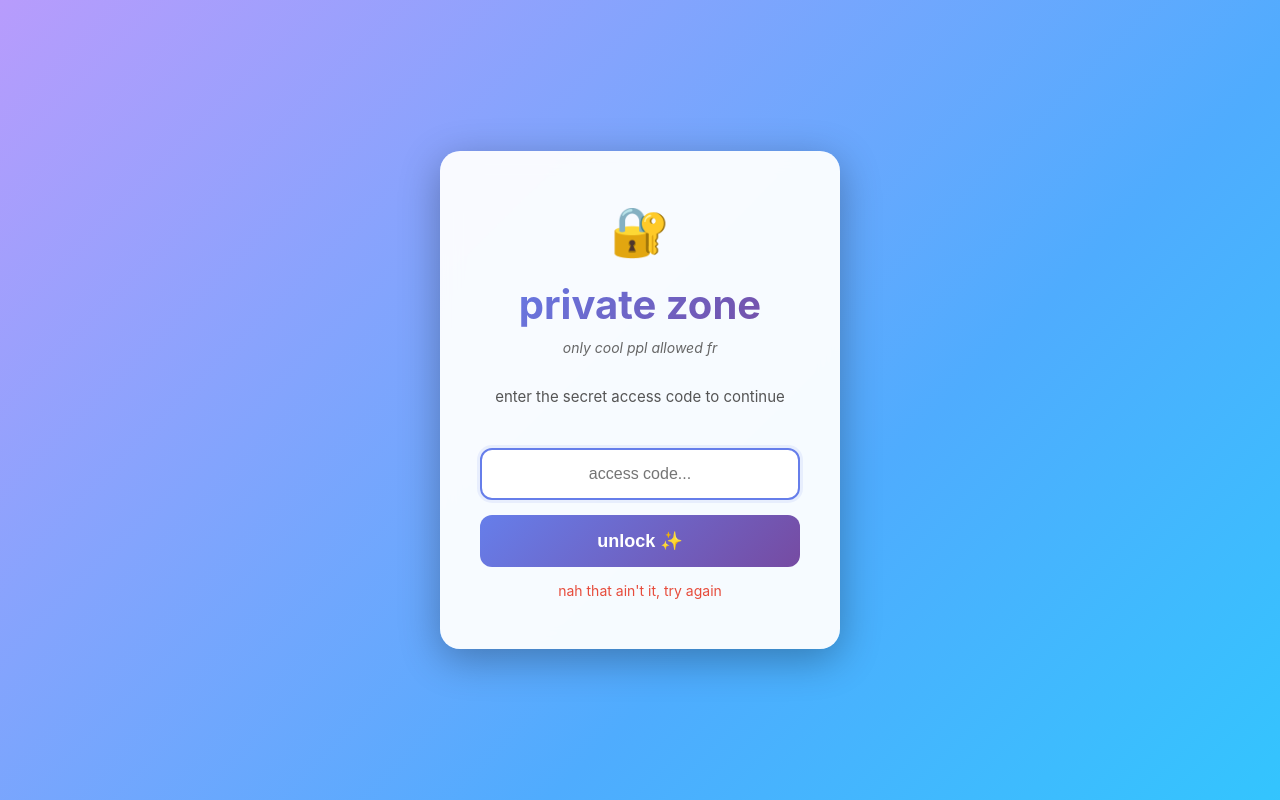
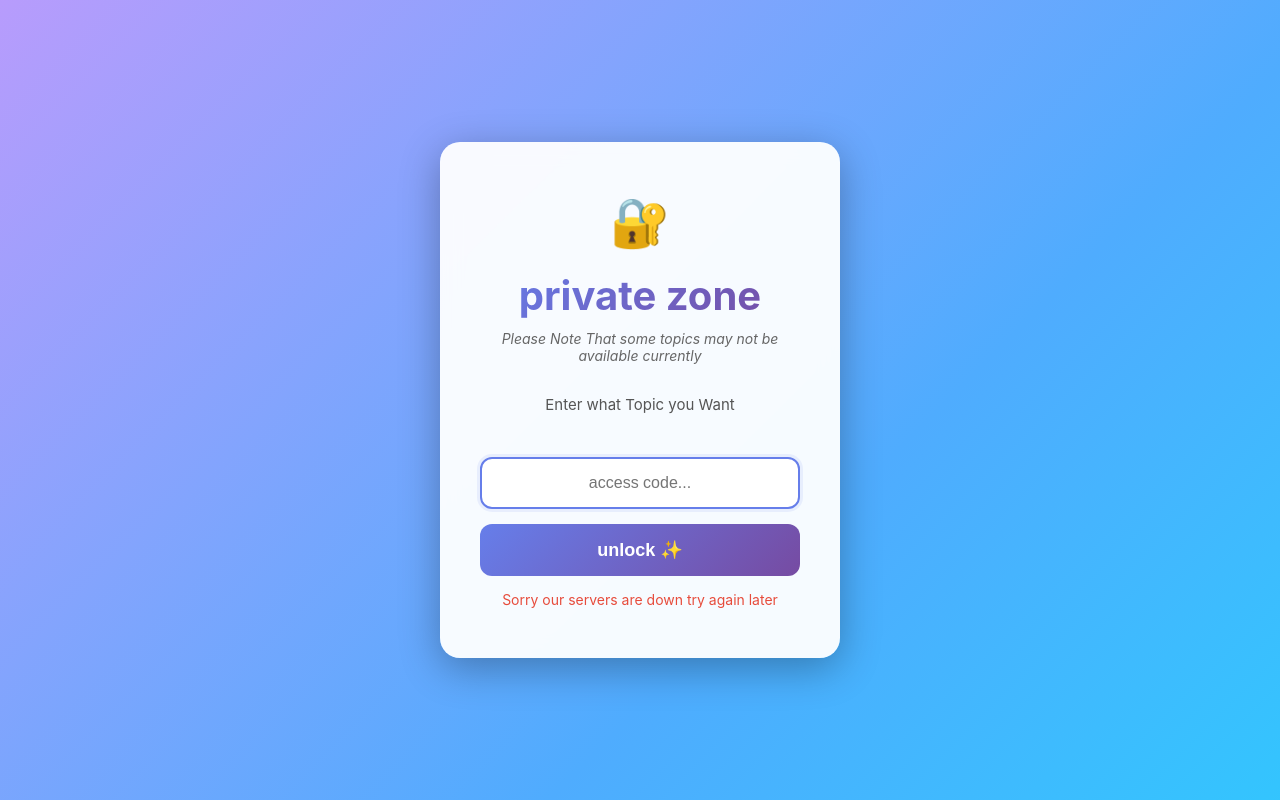
Before and after one commit to Mathematicalprogression/Quadratics, a plain HTML site: page index.html in a window 1280 px wide. Both pictures are taken after a click on the button "unlock ✨". Drawn offline with Linux system fonts and the light colour scheme.

Commit message:
Update index.html

```diff
--- a/index.html
+++ b/index.html
@@ -3,7 +3,7 @@
 <head>
     <meta charset="UTF-8">
     <meta name="viewport" content="width=device-width, initial-scale=1.0">
-    <title>🔒 access required</title>
+    <title>Welcome To Maths Tutoring</title>
     <style>
         * {
             margin: 0;
@@ -124,16 +124,16 @@
     <div class="access-box">
         <div class="emoji">🔐</div>
         <h1>private zone</h1>
-        <p class="subtitle">only cool ppl allowed fr</p>
-        <p class="info-text">enter the secret access code to continue</p>
+        <p class="subtitle"> Please Note That some topics may not be available currently </p>
+        <p class="info-text">Enter what Topic you Want</p>
         <input type="password" id="accessCode" placeholder="access code..." autocomplete="off">
         <button onclick="checkAccess()">unlock ✨</button>
-        <p class="error" id="errorMsg">nah that ain't it, try again</p>
+        <p class="error" id="errorMsg">Sorry our servers are down try again later</p>
     </div>
 
     <script>
         // ⚠️ CHANGE THIS TO YOUR OWN SECRET ACCESS CODE ⚠️
-        const SECRET_CODE = "YourSecretCode123";
+        const SECRET_CODE = "Testing12345";
 
         function checkAccess() {
             const input = document.getElementById('accessCode').value;
```
